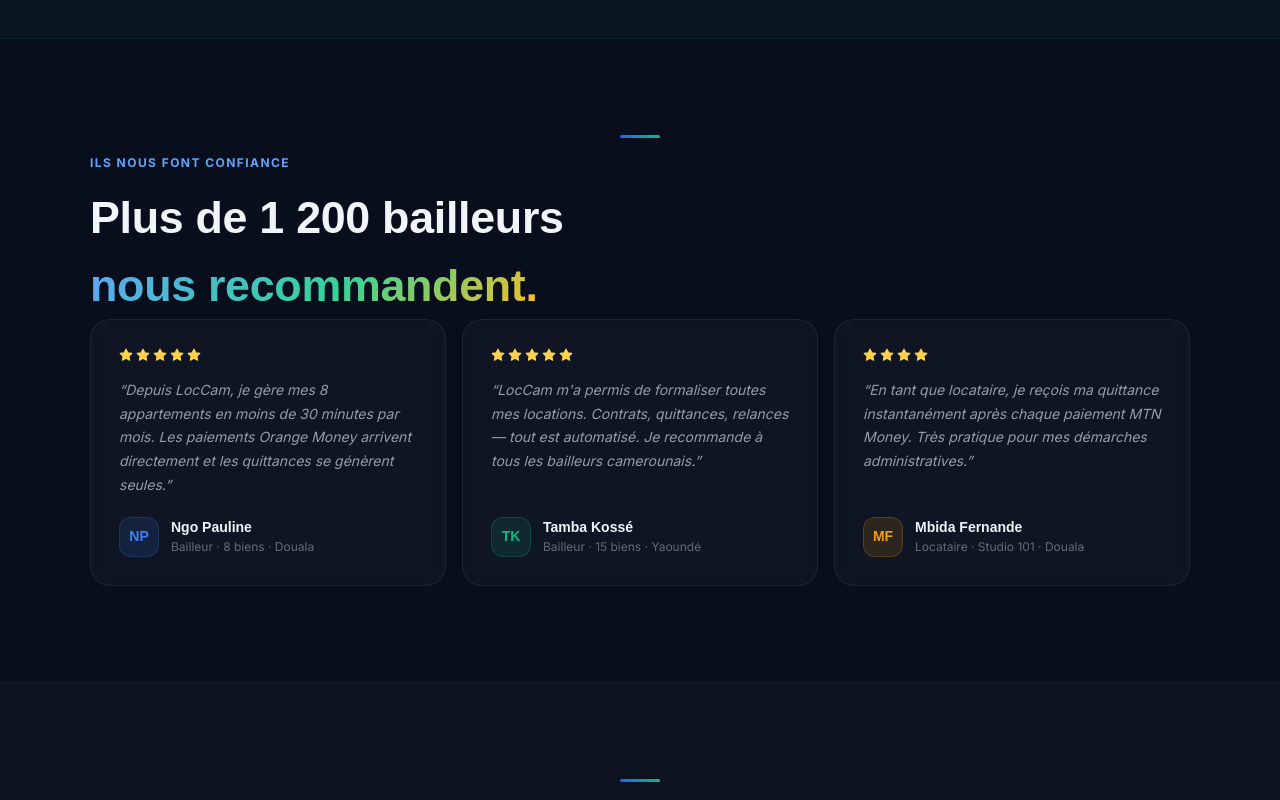
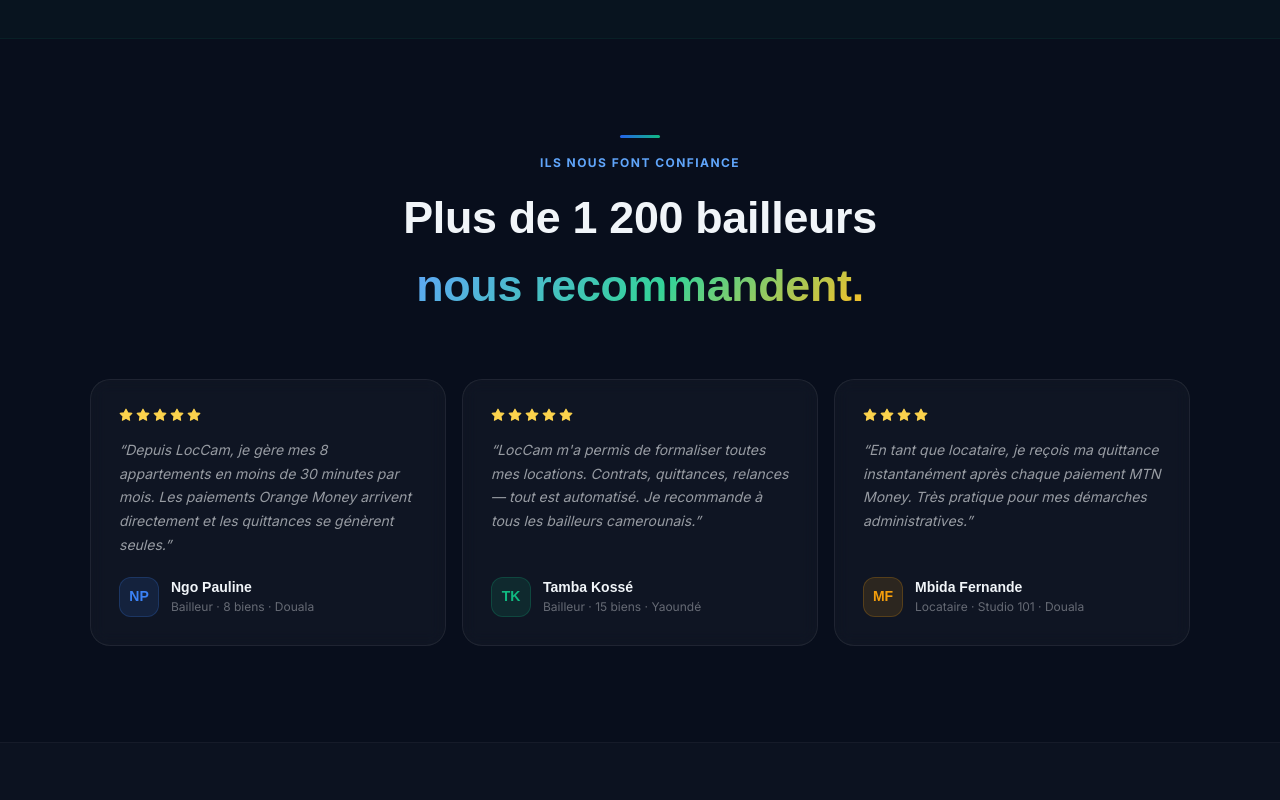
Before and after one commit to loccam-cm/loccam-frontend, a Next.js app: page /landing in a window 1280 px wide. Shown: the part 2400-3200 px from the top of the page. Built offline with nearby package versions, Linux system fonts and the light colour scheme; a web font is replaced by a local one.

Commit message:
fix: TypeScript — prop style dans composant Reveal

```diff
--- a/src/app/landing/page.tsx
+++ b/src/app/landing/page.tsx
@@ -79,17 +79,23 @@ function useParallax(offset = 80) {
   return useTransform(scrollY, [0, 600], [0, -offset])
 }
 
-function Reveal({ children, delay = 0, className = '' }: { children: React.ReactNode; delay?: number; className?: string }) {
+function Reveal({ children, delay = 0, className = '', style }: {
+  children: React.ReactNode
+  delay?: number
+  className?: string
+  style?: React.CSSProperties
+}) {
   const ref = useRef(null)
   const inView = useInView(ref, { once: true, margin: '-60px' })
   return (
-    <motion.div ref={ref} className={className}
+    <motion.div ref={ref} className={className} style={style}
       initial={{ opacity: 0, y: 24 }}
       animate={inView ? { opacity: 1, y: 0 } : {}}
       transition={{ duration: 0.6, delay, ease: [0.22, 1, 0.36, 1] }}>
       {children}
     </motion.div>
   )
+
 }
 
 function FAQItem({ q, a }: { q: string; a: string }) {
@@ -508,7 +514,7 @@ export default function LandingPage() {
         {/* ── FEATURES ───────────────────────────────────────────── */}
         <section id="fonctionnalités" style={{ padding:'96px 24px' }}>
           <div style={{ maxWidth:'1100px', margin:'0 auto' }}>
-            <Reveal className="text-center" style={{ textAlign:'center', marginBottom:'64px' }}>
+            <Reveal className="text-center">
               <div style={{ width:'40px', height:'3px', borderRadius:'2px', background:'linear-gradient(90deg,#2563EB,#10B981)', margin:'0 auto 16px' }} />
               <p style={{ fontSize:'12px', fontWeight:700, letterSpacing:'.12em', color:'#60A5FA', textTransform:'uppercase', marginBottom:'12px' }}>Pourquoi LocCam</p>
               <h2 style={{ fontFamily:'Cabinet Grotesk,sans-serif', fontSize:'clamp(1.9rem,3.5vw,2.9rem)', fontWeight:800, lineHeight:1.1, letterSpacing:'-.3px', marginBottom:'16px' }}>
```
